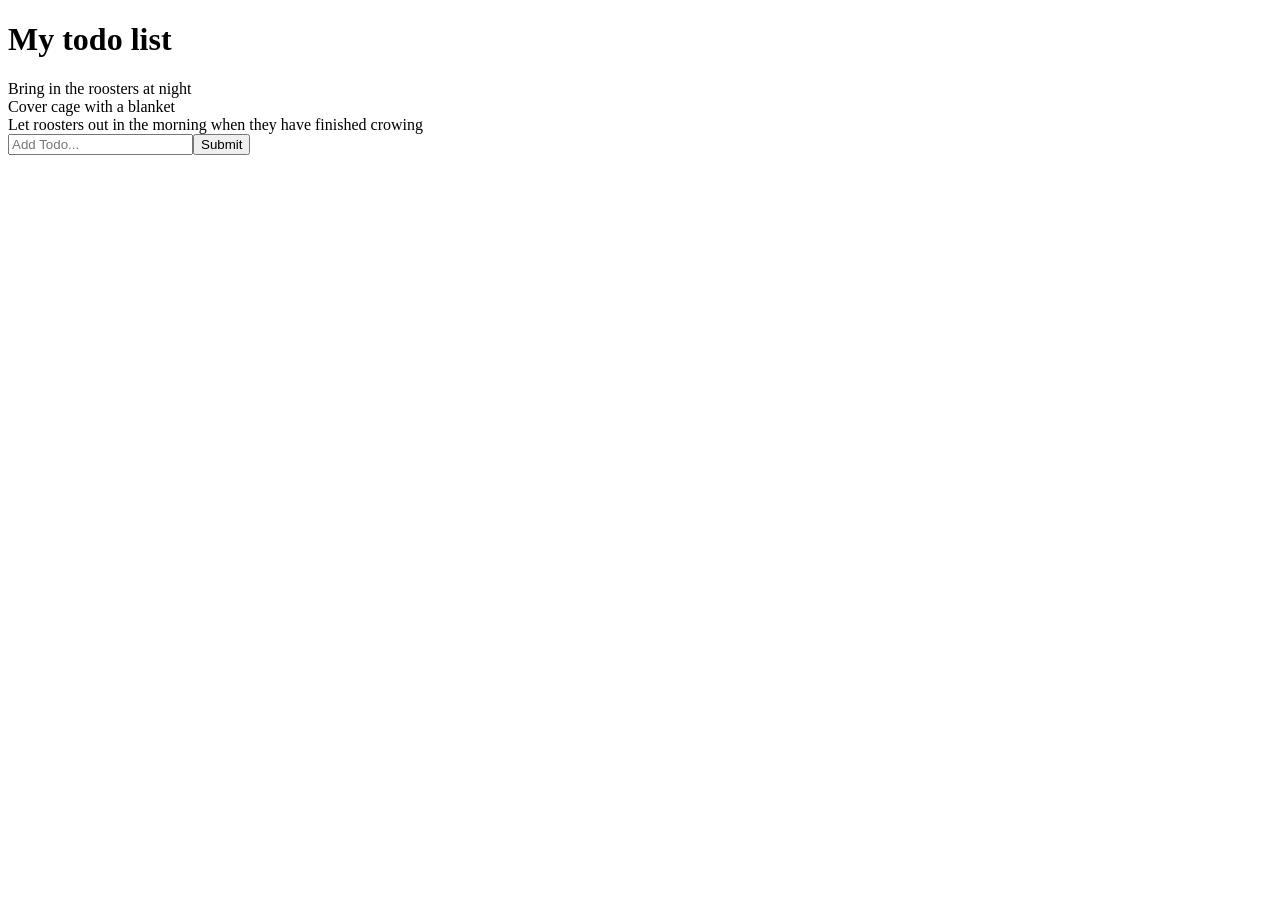
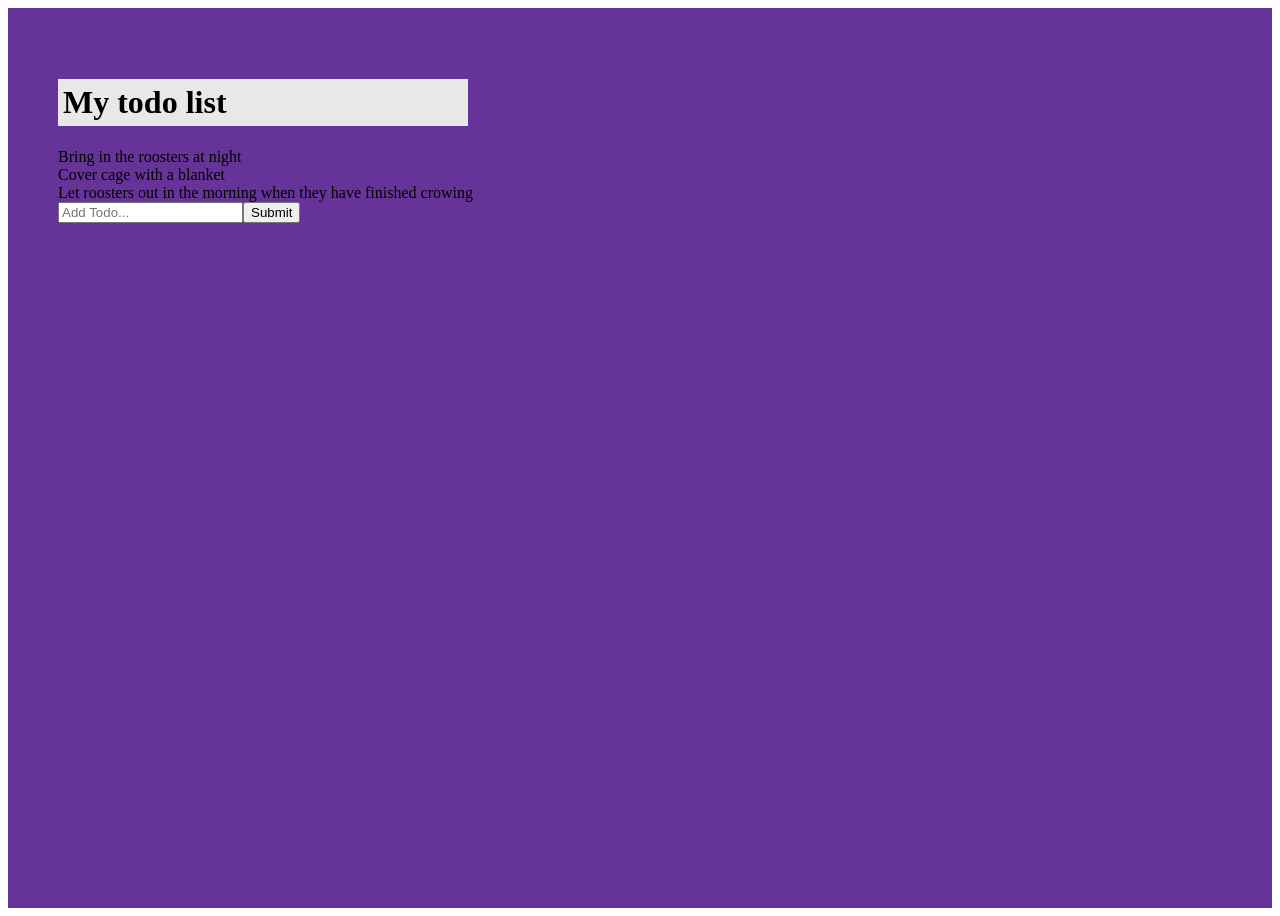
Before and after one commit to Lyndallh/ReactTodoList, a React (Vite) app: page / in a window 1280 px wide. Before the commit the page ends 800 px from the top, so only its background shows below. Built offline with nearby package versions, Linux system fonts and the light colour scheme.

Commit message:
styling app and todo-list classes

```diff
--- a/src/App.css
+++ b/src/App.css
@@ -1,44 +1,11 @@
-/* this is the css for only the app */
-
-#root {
-  max-width: 1280px;
-  margin: 0 auto;
-  padding: 2rem;
-  text-align: center;
+.app {
+  background: rebeccapurple;
+  padding: 50px;
+  height: 100vh;
 }
 
-.logo {
-  height: 6em;
-  padding: 1.5em;
-  will-change: filter;
-  transition: filter 300ms;
+.todo-list {
+  background: #e8e8e8;
+  padding: 5px;
+  max-width: 400px;
 }
-.logo:hover {
-  filter: drop-shadow(0 0 2em #646cffaa);
-}
-.logo.react:hover {
-  filter: drop-shadow(0 0 2em #61dafbaa);
-}
-
-@keyframes logo-spin {
-  from {
-    transform: rotate(0deg);
-  }
-  to {
-    transform: rotate(360deg);
-  }
-}
-
-@media (prefers-reduced-motion: no-preference) {
-  a:nth-of-type(2) .logo {
-    animation: logo-spin infinite 20s linear;
-  }
-}
-
-.card {
-  padding: 2em;
-}
-
-.read-the-docs {
-  color: #888;
-}
--- a/src/App.jsx
+++ b/src/App.jsx
@@ -1,6 +1,7 @@
 import {useState} from 'react';
 import TodoItem from "./components/TodoItem";
 import TodoForm from "./components/TodoForm";
+import './App.css';
 
 function App(){
   const [todoItems, setTodoItems] = useState([
@@ -17,13 +18,13 @@ function App(){
 
   return (
     //this is what is rendered in the html under the root div src="/src/main.jsx"
-    <>
-      <h1>My todo list</h1>
+    <div className='app'>
+      <h1 className='todo-list'>My todo list</h1>
       {todoItems.map((item, index) => (
         <TodoItem key ={index} text ={item}/>
       ))}
       <TodoForm addTodoItem={addTodoItem} />
-    </>
+    </div>
   );
 }
 
```
